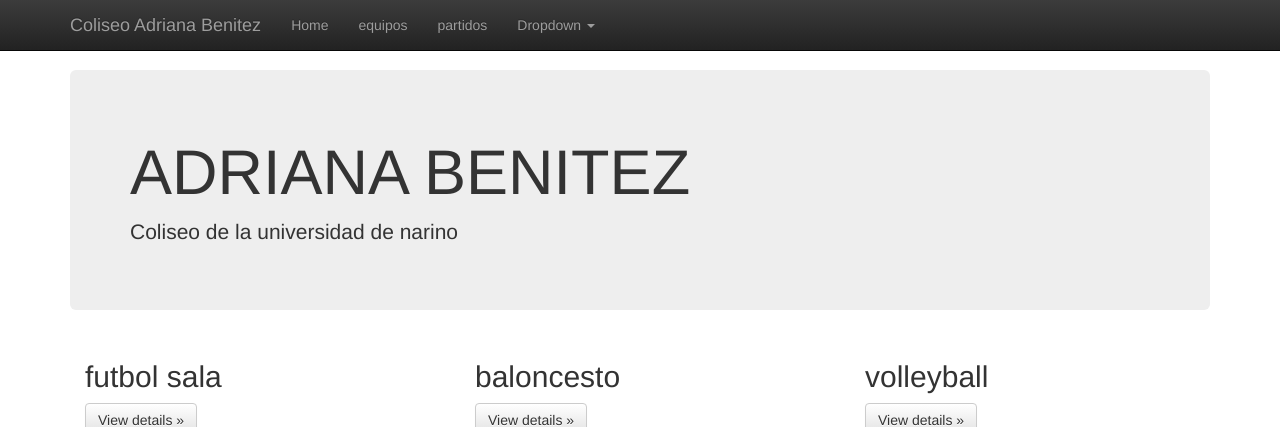
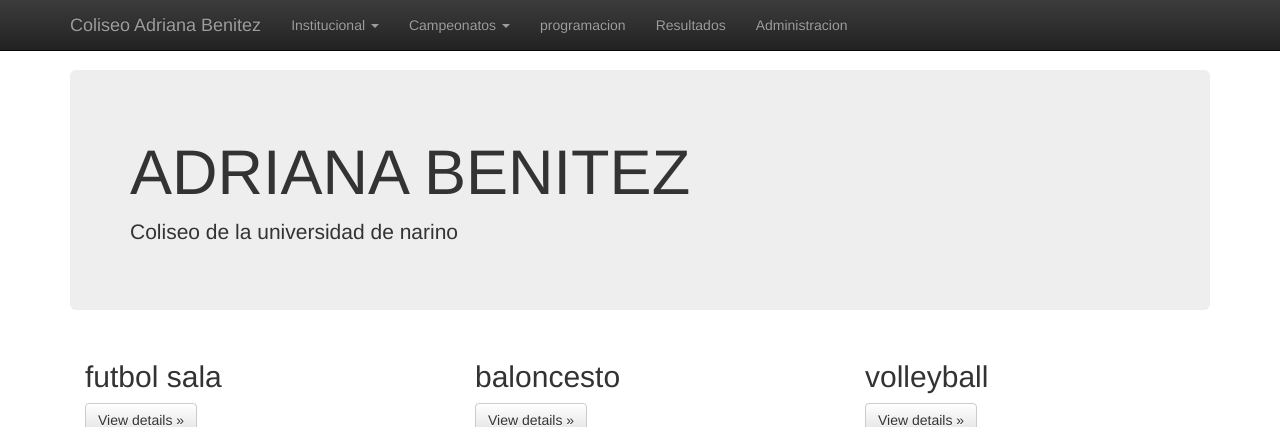
Before and after one commit to kcadena/Coliseo, a Django app: page / in a window 1280 px wide. Shown: the top 427 px of the page. Run offline with Django 3.2, Linux system fonts and the light colour scheme; some libraries are stand-ins or nearby versions.

Commit message:
index
changes

```diff
--- a/app_coliseo/templates/index.html
+++ b/app_coliseo/templates/index.html
@@ -46,21 +46,32 @@
         </div>
         <div id="navbar" class="navbar-collapse collapse">
           <ul class="nav navbar-nav">
-            <li class="{% url 'index' %}"><a href="#">Home</a></li>
-            <li><a href="{% url 'equipos' %}">equipos</a></li>
-            <li><a href="{% url 'partidos' %}">partidos</a></li>
+
             <li class="dropdown">
-              <a href="#" class="dropdown-toggle" data-toggle="dropdown" role="button" aria-haspopup="true" aria-expanded="false">Dropdown <span class="caret"></span></a>
+              <a href="#" class="dropdown-toggle" data-toggle="dropdown" role="button" aria-haspopup="true" aria-expanded="false">Institucional <span class="caret"></span></a>
               <ul class="dropdown-menu">
-                <li><a href="#">Action</a></li>
-                <li><a href="#">Another action</a></li>
-                <li><a href="#">Something else here</a></li>
+                <li><a href="#">Arbitros</a></li>
                 <li role="separator" class="divider"></li>
-                <li class="dropdown-header">Nav header</li>
-                <li><a href="#">Separated link</a></li>
-                <li><a href="#">One more separated link</a></li>
+                <li><a href="#">Disciplinas</a></li>
               </ul>
             </li>
+
+
+            <!--  este dropdown debemos utilizar los datos de la base de datos -->
+            <li class="dropdown">
+              <a href="#" class="dropdown-toggle" data-toggle="dropdown" role="button" aria-haspopup="true" aria-expanded="false">Campeonatos <span class="caret"></span></a>
+              <ul class="dropdown-menu">
+                <li><a href="#">Interroscas</a></li>
+                <li role="separator" class="divider"></li>
+                <li><a href="#">Facea Ingenieria</a></li>
+              </ul>
+            </li>
+
+
+            <li><a href="{% url 'equipos' %}">programacion</a></li>
+            <li><a href="{% url 'partidos' %}">Resultados</a></li>
+            <li><a href="{% url 'partidos' %}">Administracion</a></li>
+
           </ul>
         </div><!--/.nav-collapse -->
       </div>
@@ -107,9 +118,9 @@
     <!-- Bootstrap core JavaScript
     ================================================== -->
     <!-- Placed at the end of the document so the pages load faster -->
-    <script src="js/jquery-1.11.3.min.js"></script>
-    <script src="js/bootstrap.min.js"></script>
+    <script src="static/js/jquery-1.11.3.min.js"></script>
+    <script src="static/js/bootstrap.min.js"></script>
     <!-- IE10 viewport hack for Surface/desktop Windows 8 bug -->
-    <script src="js/ie10-viewport-bug-workaround.js"></script>
+    <script src="static/js/ie10-viewport-bug-workaround.js"></script>
   </body>
 </html>
```
Also changed, not shown: coliseo/settings.py (+11 -0 lines).
